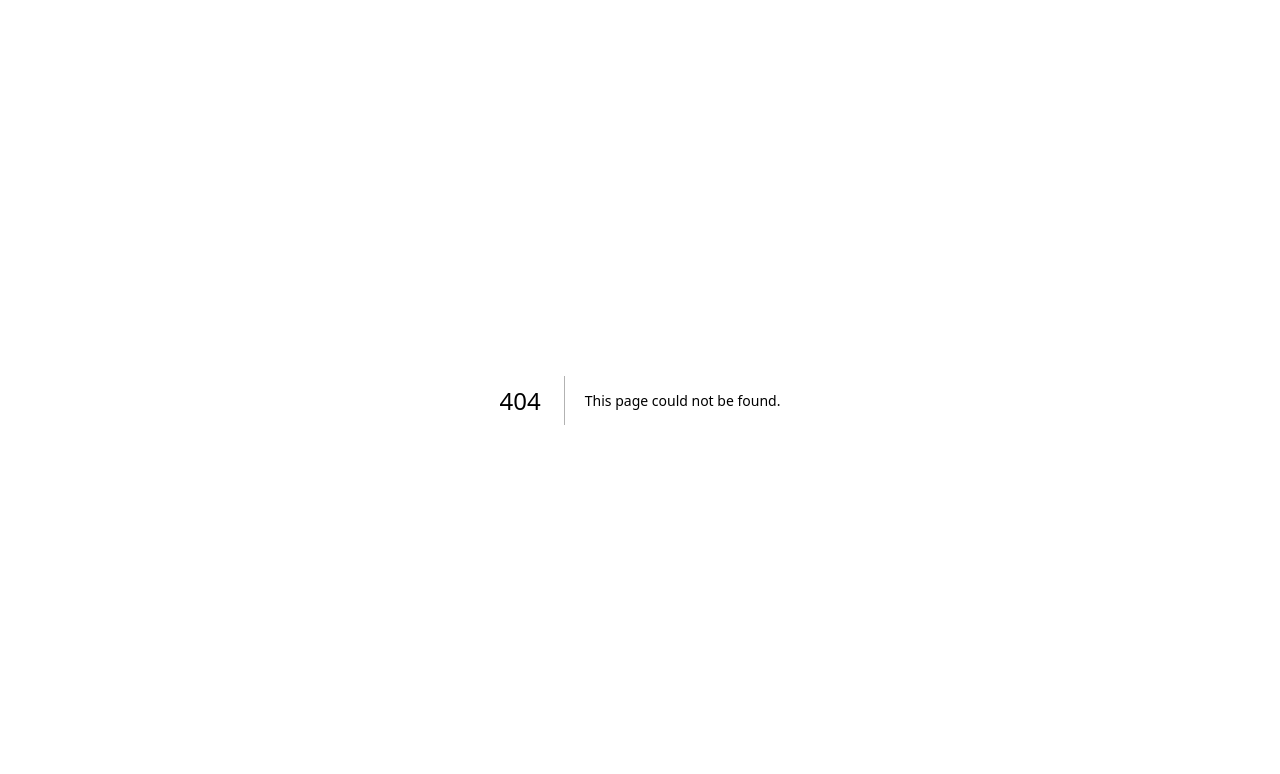
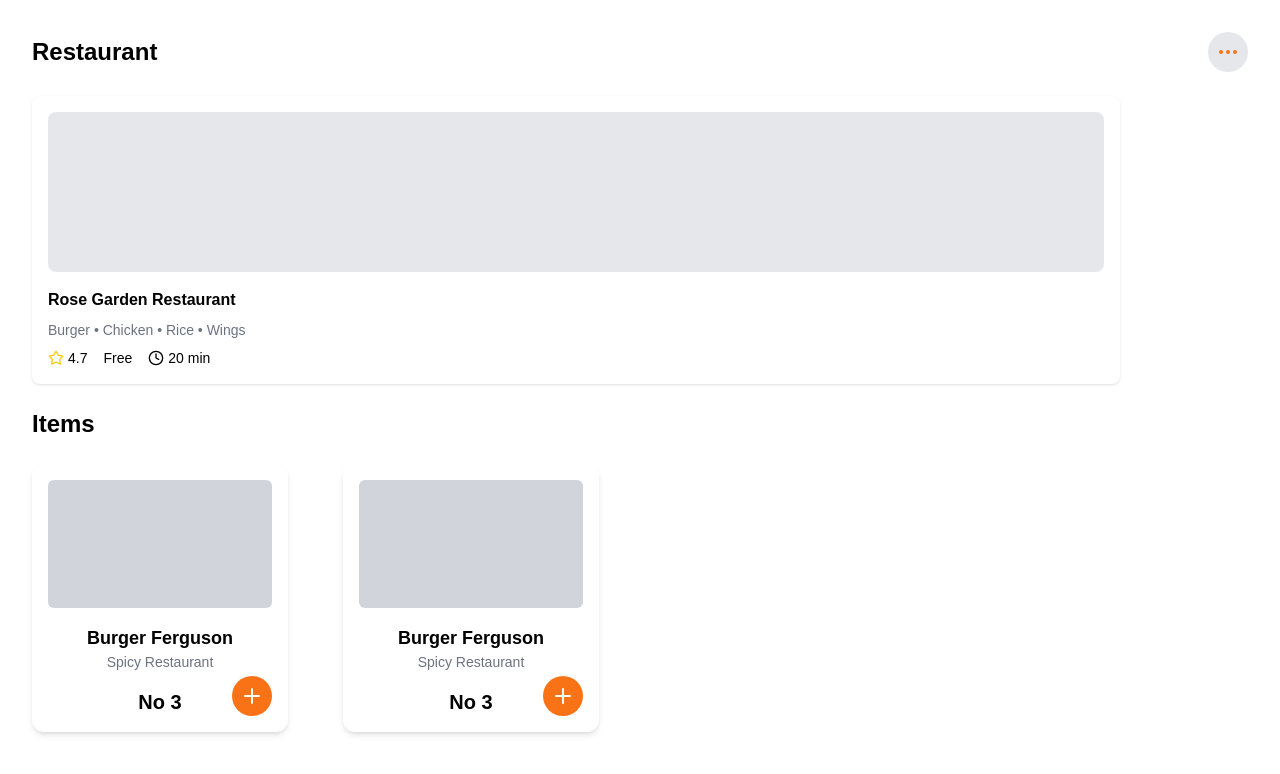
Before and after one commit to notft/Nasa_space_apps, a Next.js app: page /restaurant in a window 1280 px wide. Before the commit this address had no page. Shown: the top 774 px of the page. Built offline with nearby package versions, Linux system fonts and the light colour scheme.

Commit message:
Rename page.csx to page.jsx

```diff
--- /dev/null
+++ b/app/restaurant/page.jsx
@@ -0,0 +1,114 @@
+"use client";
+import { useState } from "react";
+import { Star, Clock, Plus,Ellipsis } from "lucide-react"; // Import Plus icon for the Add button
+
+
+const restaurants = [
+  {
+    name: "Rose Garden Restaurant",
+    cuisines: ["Burger", "Chicken", "Rice", "Wings"],
+    rating: 4.7,
+    deliveryFee: "Free",
+    deliveryTime: "20 min",
+    id: 1, // Add a unique ID for the restaurant
+  },
+  // Add more restaurants if needed
+];
+
+const placeholders = [
+  { id: 1, name: "Burger Ferguson", subtitle: "Spicy Restaurant", number: "No 3" },
+  { id: 2, name: "Burger Ferguson", subtitle: "Spicy Restaurant", number: "No 3" },
+  // Add more placeholders if needed
+];
+
+export default function HomePage() {
+  const [cart, setCart] = useState([]); // Track items added to the cart
+
+  // Function to handle adding items to the cart
+  const handleAddToCart = (itemId) => {
+    setCart((prevCart) => [...prevCart, itemId]);
+    console.log(`Added item with id: ${itemId} to the cart`);
+  };
+
+  return (
+    <div className="mx-auto p-8 bg-white w-screen h-[100vh] md:h-screen overflow-auto">
+      <div>
+        <header className="flex justify-between items-center mb-6">
+          <div>
+            <h1 className="text-2xl text-black font-bold">Restaurant</h1>
+          </div>
+          <div className="relative">
+            <div className="w-10 h-10 cursor-pointer bg-gray-200 rounded-full flex items-center justify-center">
+            <Ellipsis className="w-6 h-6 text-orange-500" />
+              {/* Add ellipsis or other icons as needed */}
+              {/* <span className="absolute -top-1 -right-1 bg-orange-500 text-white text-xs rounded-full w-5 h-5 flex items-center justify-center"></span> */}
+            </div>
+          </div>
+        </header>
+      </div>
+
+      <div className="mx-auto flex flex-col items-center justify-center">
+        <div className="mb-6 flex flex-col justify-center items-center">
+          <div className="grid grid-cols-1 md:grid-cols-2 lg:grid-cols-3 gap-4 w-full flex flex-col justify-center items-center">
+            {restaurants.map((restaurant) => (
+              <div key={restaurant.id} className="bg-white w-[85vw] text-black rounded-lg shadow p-4">
+                <div className="w-full h-40 bg-gray-200 text-black rounded-lg mb-4"></div>
+                <h3 className="font-semibold mb-2 text-black">{restaurant.name}</h3>
+                <p className="text-sm text-gray-500 mb-2">{restaurant.cuisines.join(" • ")}</p>
+                <div className="flex items-center space-x-4">
+                  <div className="flex items-center">
+                    <Star className="w-4 h-4 text-yellow-400 mr-1" />
+                    <span className="text-sm">{restaurant.rating}</span>
+                  </div>
+                  <div className="flex items-center">
+                    <span className="text-sm">{restaurant.deliveryFee}</span>
+                  </div>
+                  <div className="flex items-center">
+                    <Clock className="w-4 h-4 mr-1" />
+                    <span className="text-sm">{restaurant.deliveryTime}</span>
+                  </div>
+                </div>
+
+              </div>
+            ))}
+          </div>
+
+          {/* Items Section */}
+          <div className="w-full mt-6">
+            <h1 className="text-2xl text-black font-bold">Items</h1>
+          </div>
+
+            {/* Placeholder Section with Tight Spacing */}
+            <div className="grid grid-cols-1 md:grid-cols-3 lg:grid-cols-4 gap-7 mt-6 w-full flex justify-center items-center">
+            {placeholders.map((placeholder) => (
+              <div
+                key={placeholder.id}
+                className="bg-white shadow-md rounded-xl p-4 w-full md:w-[20vw] text-center relative flex flex-col items-center"
+              >
+                {/* Placeholder Image */}
+                <div className="w-full h-32 bg-gray-300 rounded-md mb-4"></div>
+
+                {/* Title */}
+                <h2 className="font-semibold text-lg text-black">{placeholder.name}</h2>
+
+                {/* Subtitle */}
+                <p className="text-sm text-gray-500">{placeholder.subtitle}</p>
+
+                {/* Number */}
+                <div className="mt-4 text-xl font-bold text-black">{placeholder.number}</div>
+
+                {/* Add Button */}
+                <button
+                  onClick={() => handleAddToCart(placeholder.id)}
+                  className="absolute bottom-4 right-4 bg-orange-500 text-white w-10 h-10 rounded-full flex items-center justify-center"
+                >
+                  <Plus className="w-6 h-6" />
+                </button>
+              </div>
+            ))}
+          </div>
+        </div>
+      </div>
+    </div>
+  );
+}
```
